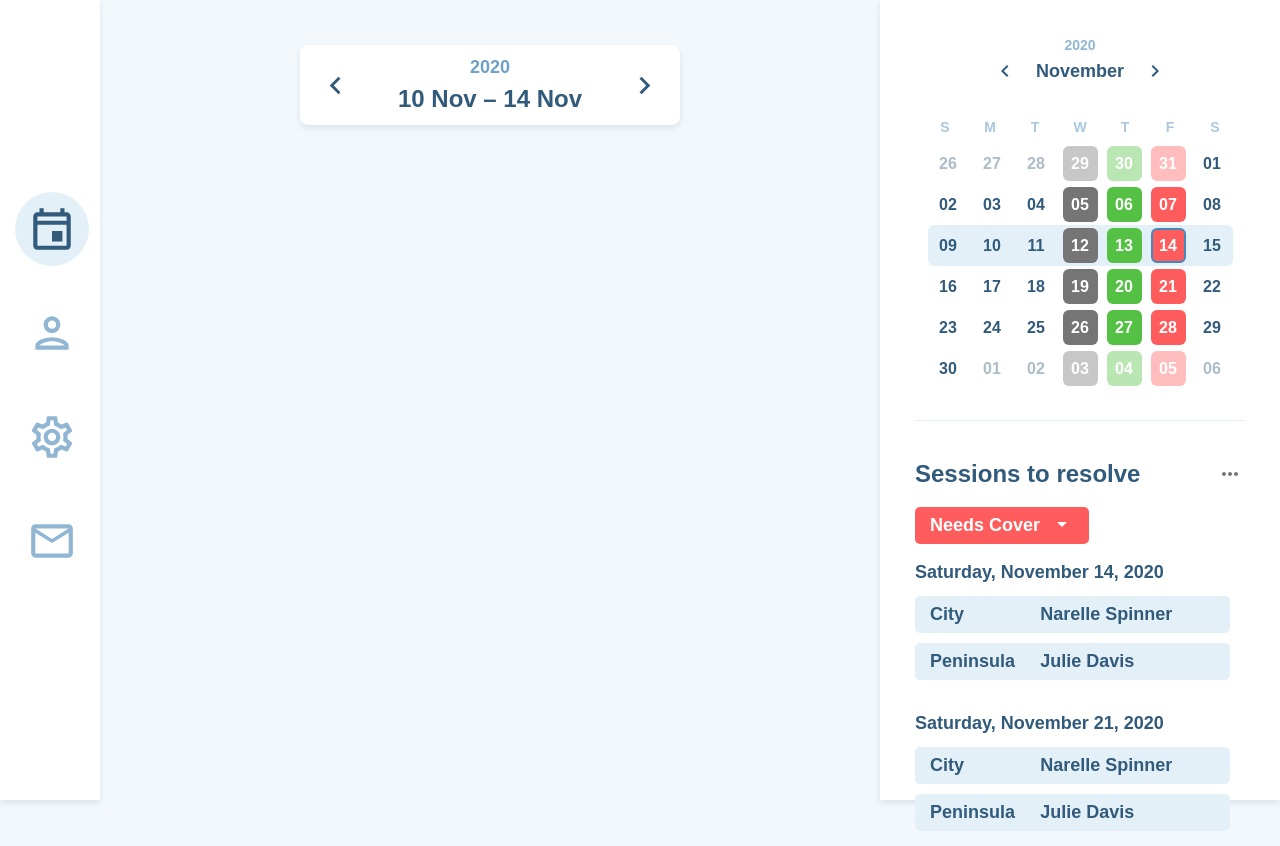
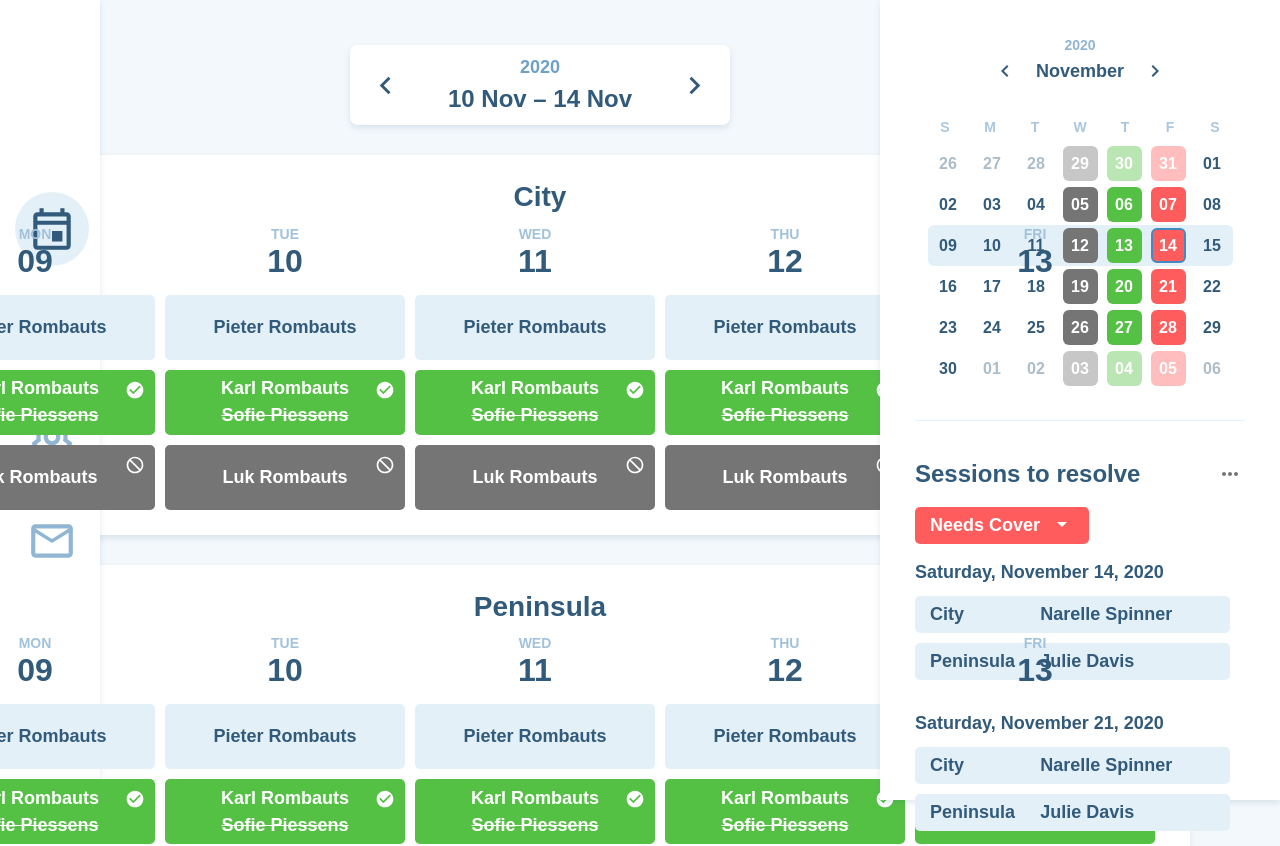
Before and after one commit to pieterrombauts/cover-scheduler-frontend, a React (Create React App) app: page / in a window 1280 px wide. Shown: the top 846 px of the page. Built offline with nearby package versions, Linux system fonts and the light colour scheme; the HTML template or start-up script is replaced by a standard one.

Commit message:
Implement week overview

```diff
--- a/public/electron.js
+++ b/public/electron.js
@@ -31,7 +31,7 @@ function createWindow () {
 
 app.on('ready', async () => {
   await session.defaultSession.loadExtension(
-    path.join(os.homedir(),'AppData/Local/Google/Chrome/User Data/Default/Extensions/fmkadmapgofadopljbjfkapdkoienihi/4.8.2_15')
+    path.join(os.homedir(),'AppData/Local/Google/Chrome/User Data/Default/Extensions/fmkadmapgofadopljbjfkapdkoienihi/4.10.0_0')
   )
   await session.defaultSession.loadExtension(
     path.join(os.homedir(),'AppData/Local/Google/Chrome/User Data/Default/Extensions/lmhkpmbekcpmknklioeibfkpmmfibljd/2.17.0_0')
--- a/src/components/overview/Overview.tsx
+++ b/src/components/overview/Overview.tsx
@@ -1,6 +1,7 @@
 import React from 'react';
 import styled from 'styled-components';
 import StyledDateSwitcher from 'components/overview/DateSwitcher';
+import StyledPracticeCalSessions from 'components/overview/PracticeCalSessions';
 
 interface OverviewProps {
   className?: string;
@@ -10,6 +11,8 @@ const Overview: React.FC<OverviewProps> = ( props ) => {
   return(
     <div className={props.className}>
       <StyledDateSwitcher />
+      <StyledPracticeCalSessions practice="city"/>
+      <StyledPracticeCalSessions practice="peninsula"/>
     </div>
   );
 }
--- /dev/null
+++ b/src/components/overview/PracticeCalDay.tsx
@@ -0,0 +1,83 @@
+import React from 'react';
+import styled from 'styled-components';
+import StyledSession from 'components/overview/Session';
+import { STATUS } from 'constants/session';
+import { DateTime } from 'luxon';
+import { Session } from 'customTypes/session';
+
+interface PracticeCalDayProps {
+  className?: string;
+  sessions: Session[];
+  date: DateTime;
+}
+
+const PracticeCalDay: React.FC<PracticeCalDayProps> = ( props ) => {
+  return(
+    <div className={props.className}>
+      <div className={"day_header"}>
+        <p className={"day_of_week"}>{props.date.toFormat('ccc').toUpperCase()}</p>
+        <p className={"date_num"}>{props.date.toFormat('dd')}</p>
+      </div>
+      <div className={"sessions"}>
+        {props.sessions.map((session, index) => {
+            return (
+              <StyledSession
+                key={index}
+                className={"session_item"}
+                session={session}
+              />
+            );
+          })
+        }
+      </div>
+    </div>
+  );
+}
+
+export default styled(PracticeCalDay)`
+  display: flex;
+  flex-direction: column;
+  align-items: center;
+
+  p {
+    margin: 0px;
+    font-family: 'Nunito', sans-serif;
+    font-weight: 700;
+  }
+
+  .day_header {
+    margin-bottom: 10px;
+    display: flex;
+    flex-direction: column;
+    align-items: center;
+    justify-content: center;
+    z-index: 2;
+  }
+
+  .day_header::after {
+    display: ${props => props.date.hasSame(DateTime.local(), "day") ? "block" : "none"};
+    margin-top: -5px;
+    position: absolute;
+    height: 67px;
+    width: 67px;
+    content: "";
+    background-color: #4489BF;
+    border-radius: 90px;
+    z-index: -1;
+  }
+
+  .day_of_week {
+    margin-bottom: -8px;
+    font-size: 14px;
+    color: ${props => props.date.hasSame(DateTime.local(), "day") ? "white" : "#A2C2DB"};
+  }
+
+  .date_num {
+    font-size: 32px;
+    color: ${props => props.date.hasSame(DateTime.local(), "day") ? "white" : "#315A7B"};
+  }
+
+  .session_item:not(:first-child) {
+    margin-top: 10px;
+  }
+`;
--- a/src/components/overview/PracticeCalSessions.tsx
+++ b/src/components/overview/PracticeCalSessions.tsx
@@ -2,9 +2,14 @@ import React from 'react';
 import styled from 'styled-components';
 import { RootState } from 'redux/reducers'
 import { connect, ConnectedProps } from 'react-redux';
+import StyledPracticeCalDay from 'components/overview/PracticeCalDay';
+import { DateTime } from 'luxon';
+import { Session } from 'customTypes/session';
+import { STATUS } from 'constants/session';
 
 interface PracticeCalSessionsProps {
   className?: string;
+  practice: string;
 }
 
 const mapState = (state: RootState) => ({
@@ -15,16 +20,49 @@ const connector = connect(mapState, {});
 type PropsFromRedux = ConnectedProps<typeof connector>;
 type Props = PropsFromRedux & PracticeCalSessionsProps;
 
+const sessions_list: Session[] = [{name: "Pieter Rombauts", cover_name: "Karl Rombauts", status: STATUS.NORMAL, date: DateTime.local()}, {name: "Sofie Piessens", cover_name: "Karl Rombauts", status: STATUS.COVERED, date: DateTime.local()}, {name: "Luk Rombauts", cover_name: "Karl Rombauts", status: STATUS.CLOSED, date: DateTime.local()}]
+
 const PracticeCalSessions: React.FC<Props> = ( props ) => {
   return(
     <div className={props.className}>
+      <h2 className={"practice_title"}>{props.practice}</h2>
+      <div className={"practice_days"}>
+        <StyledPracticeCalDay className="day_col" sessions={sessions_list} date={DateTime.fromISO(props.selectedDate!).set({"weekday": 1})}/>
+        <StyledPracticeCalDay className="day_col" sessions={sessions_list} date={DateTime.fromISO(props.selectedDate!).set({"weekday": 2})}/>
+        <StyledPracticeCalDay className="day_col" sessions={sessions_list} date={DateTime.fromISO(props.selectedDate!).set({"weekday": 3})}/>
+        <StyledPracticeCalDay className="day_col" sessions={sessions_list} date={DateTime.fromISO(props.selectedDate!).set({"weekday": 4})}/>
+        <StyledPracticeCalDay className="day_col" sessions={sessions_list} date={DateTime.fromISO(props.selectedDate!).set({"weekday": 5})}/>
+      </div>
     </div>
   );
 }
 
-export default styled(PracticeCalSessions)`
+const StyledPracticeCalSessions = styled(PracticeCalSessions)`
+  margin-top: 30px;
+  padding: 25px;
   display: flex;
   flex-direction: column;
   align-items: center;
-  padding: 45px;
+  background-color: white;
+  border-radius: 8px;
+  box-shadow: 0 3px 6px 0px rgba(49, 90, 123, 0.13);
+
+  .practice_title {
+    margin-bottom: 10px;
+    font-family: 'Nunito', sans-serif;
+    font-weight: 700;
+    font-size: 28px;
+    color: #315A7B;
+    text-transform: capitalize;
+  }
+
+  .practice_days {
+    display: flex;
+  }
+
+  .day_col {
+    margin-right: 10px;
+  }
 `;
+
+export default connector(StyledPracticeCalSessions)
--- a/src/components/overview/Session.tsx
+++ b/src/components/overview/Session.tsx
@@ -43,7 +43,7 @@ export default styled(SessionList)`
   justify-content: center;
   align-items: center;
   height: 65px;
-  width: 250px;
+  width: 240px;
   border-radius: 5px;
   background-color: ${props => backgroundColor(props.session.status)};
 
```
